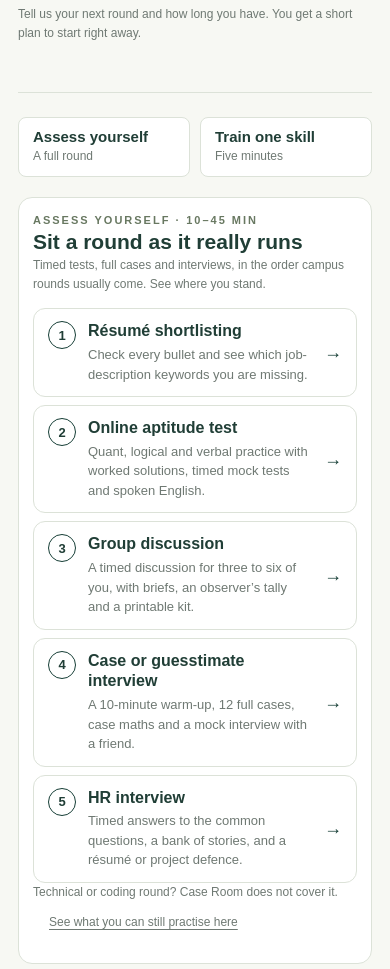
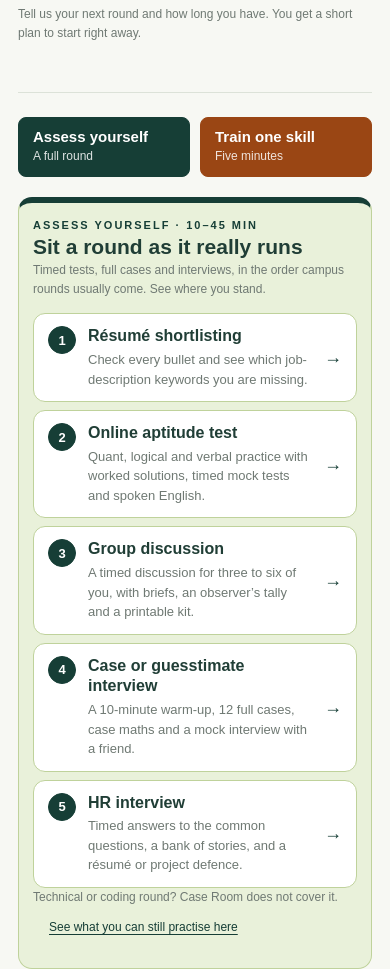
Before and after one commit to VigneshKumarM84/CaseInterview, a website with bundled scripts: page index.html in a window 390 px wide. Shown: the part 536-1505 px from the top of the page. Built offline with nearby package versions, Linux system fonts and the light colour scheme.

Commit message:
Give Assess yourself and Train one skill their own colours
The two halves of the home page looked alike, so the choice between them did
not read at a glance. Assess yourself is now deep green (the real round) and
Train one skill burnt orange (practice): each half has a tinted background, a
thick top bar and accent-coloured labels, and on phones the two jump buttons
are solid green and solid orange to match.

Co-Authored-By: Claude Opus 5.5 <noreply@anthropic.com>

```diff
--- a/assets/home.css
+++ b/assets/home.css
@@ -22,14 +22,29 @@ nav button[aria-current=page]{background:#eef2e7;font-weight:700;color:var(--gre
 
 /* Below the hero the page splits on intent: assess yourself on a whole round, or train one skill in five minutes. */
 .home-split{display:grid;grid-template-columns:minmax(0,1fr) minmax(0,1fr);gap:20px;align-items:start;border-top:1px solid var(--line);padding-top:24px}
-.home-half{border:1px solid var(--line);border-radius:14px;padding:20px 22px;background:#fff}
-.home-half.home-moves{background:#fafaf6}
+/* Each half has its own colour so the choice reads at a glance: deep green for Assess (the real round),
+   burnt orange for Train (practice). --accent passes 4.5:1 for text on --tint and for white text on --accent. */
+.home-rounds{--accent:#163e36;--tint:#e9f1da;--edge:#bfd29b;--hover:#f5f9ec}
+.home-moves{--accent:#9a4614;--tint:#fcefe0;--edge:#ecc7a2;--hover:#fff8f0}
+.home-half{border:1px solid var(--edge);border-top:6px solid var(--accent);border-radius:14px;padding:20px 22px;background:var(--tint)}
+.home-half .eyebrow,.home-half .wu-link{color:var(--accent)}
+.home-half .eyebrow{font-weight:800}
+.home-half .round-tile,.home-half .home-move{border-color:var(--edge);background:#fff}
+.home-half .round-tile:hover,.home-half .home-move:hover{border-color:var(--accent);background:var(--hover)}
+.home-rounds .round-n{background:var(--accent);border-color:var(--accent);color:#fff}
+.home-rounds .home-go{color:var(--accent)}
+.home-moves .home-move-group-title{color:#7a4a28}
+.home-moves .home-move.ready{border-left:3px solid var(--accent)}
 .home-half .section-title{margin:4px 0 2px}
 .home-half>.note{margin:0 0 4px}
 .home-half .row{align-items:flex-start;gap:12px}
 .home-jump{display:none}
 .home-jump button{display:flex;flex-direction:column;align-items:flex-start;gap:2px;min-height:56px;padding:10px 14px;text-align:left}
-.home-jump .note{margin:0}
+.home-jump .note{margin:0;color:inherit;opacity:.85}
+#homeJumpAssess{background:#163e36;border-color:#163e36;color:#fff}
+#homeJumpTrain{background:#9a4614;border-color:#9a4614;color:#fff}
+#homeJumpAssess:hover{background:#28564a}
+#homeJumpTrain:hover{background:#7f3a10}
 .round-tiles{list-style:none;padding:0;margin:14px 0 0;display:grid;gap:8px}
 .round-tile{width:100%;display:grid;grid-template-columns:28px minmax(0,1fr) auto;gap:12px;align-items:start;text-align:left;padding:12px 14px;border-radius:12px;background:#fff}
 .round-body{display:flex;flex-direction:column;align-items:flex-start;gap:3px}
```
